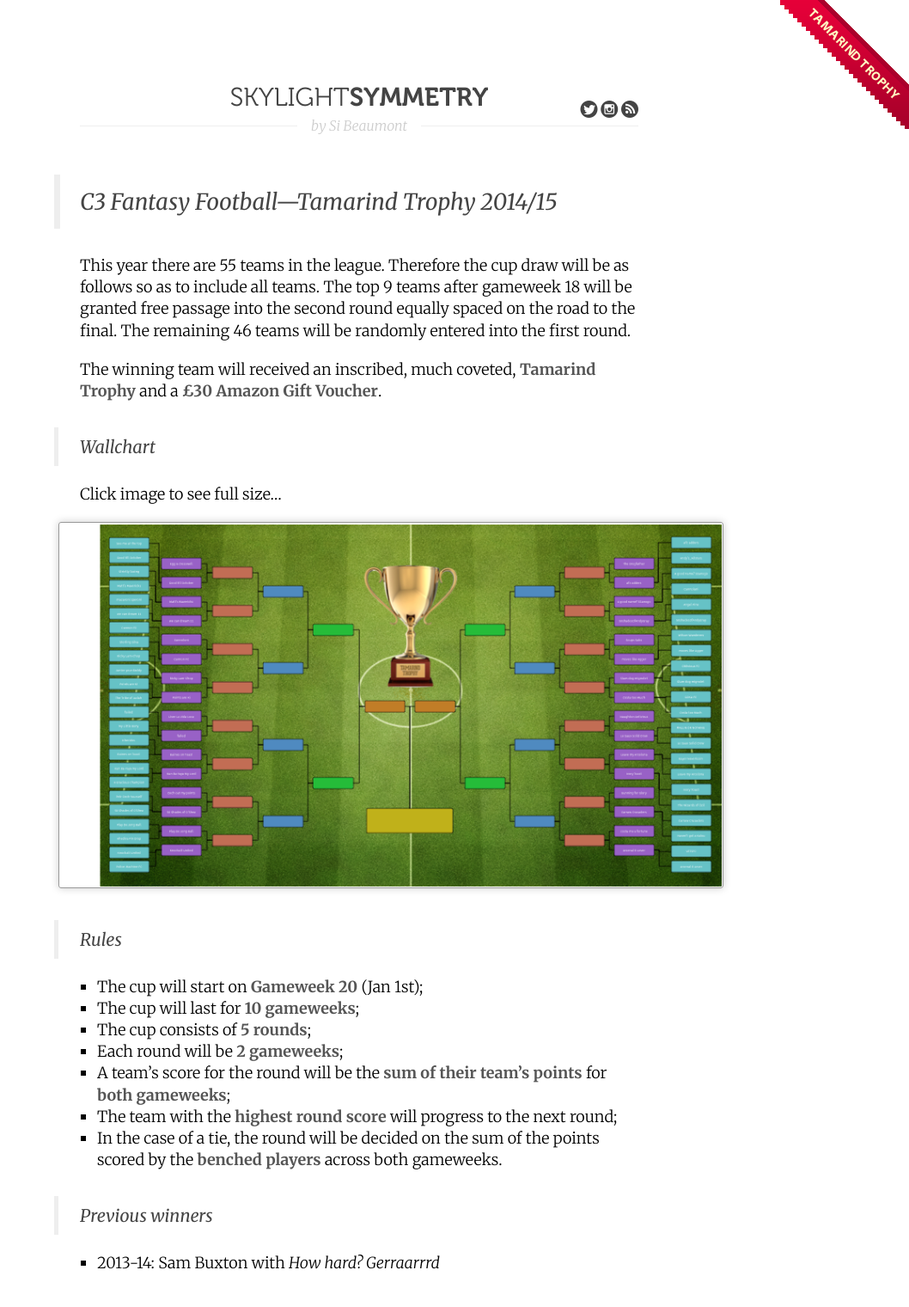
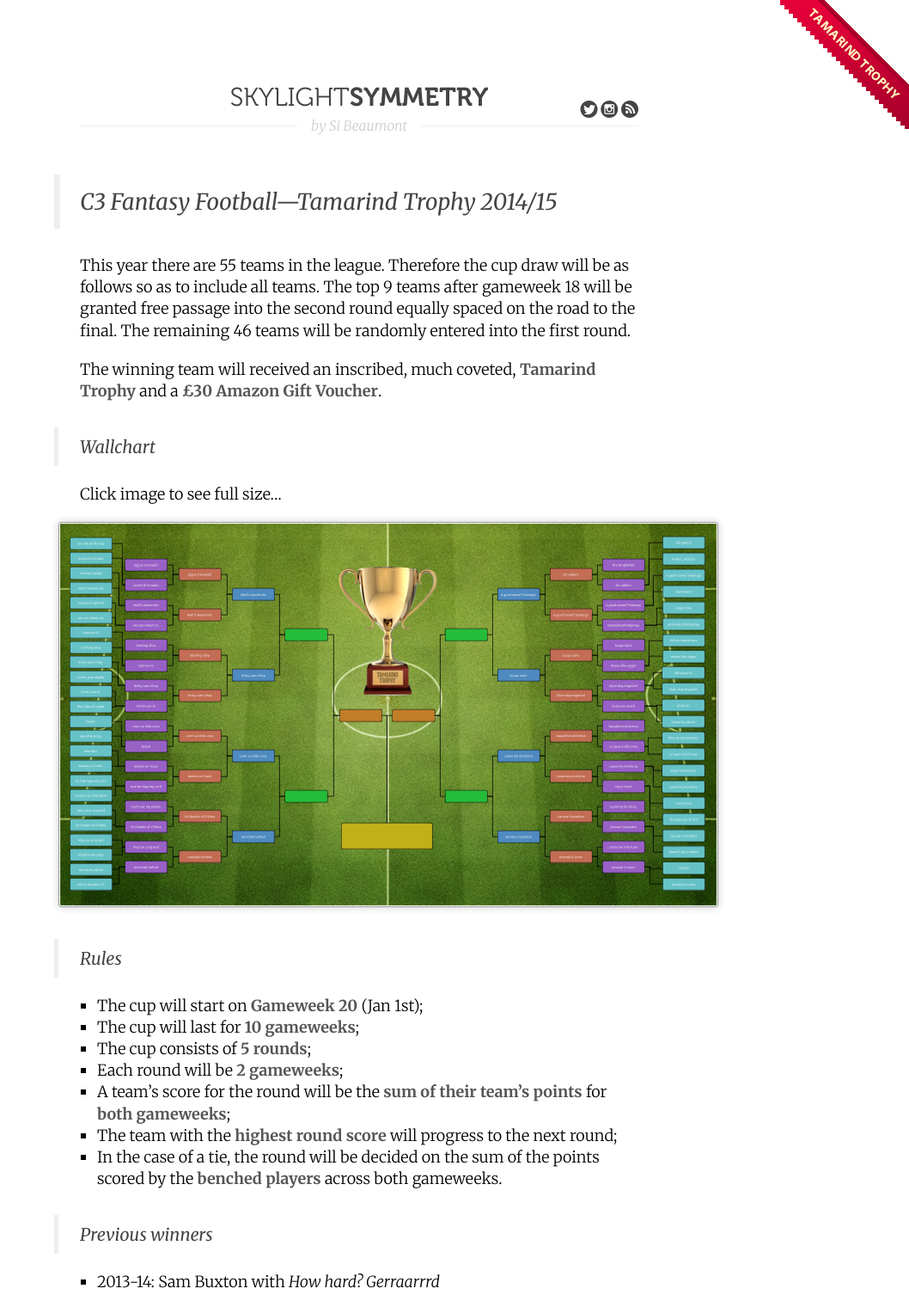
Before and after one commit to simonjbeaumont/simonjbeaumont.github.io, a Jekyll site: the page built from tamarind-trophy/index.md, in a window 1280 px wide. Shown: the whole page at 86% size, without its empty margins (222-1280 px from the left). Built offline with Jekyll 4.4.1, drawn with Linux system fonts in a browser that asks for light colours; Markdown is read by kramdown in place of the engine named in the settings; before the commit the page ends 1498 px from its top, so only the background shows below that.

Commit message:
Last 8
Signed-off-by: Si Beaumont <simon.beaumont@citrix.com>

```diff
--- a/tamarind-trophy/index.md
+++ b/tamarind-trophy/index.md
@@ -15,7 +15,7 @@ and a **£30 Amazon Gift Voucher**.
 ## Wallchart
 Click image to see full size...
 
-[![wallchart](tt-last-32.png)](tt-last-32.pdf)
+[![wallchart](tt-last-8.png)](tt-last-8.pdf)
 
 ## Rules
 * The cup will start on **Gameweek 20** (Jan 1st);
```
Also changed, not shown: tamarind-trophy/tt-last-8.png, 1 other file.
